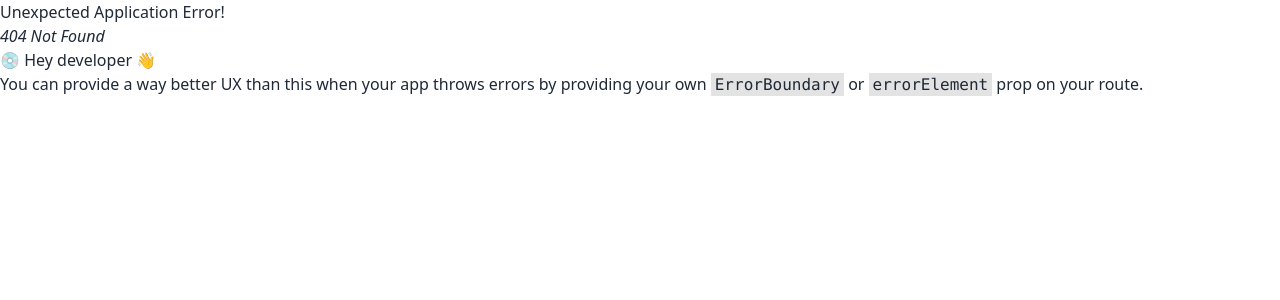
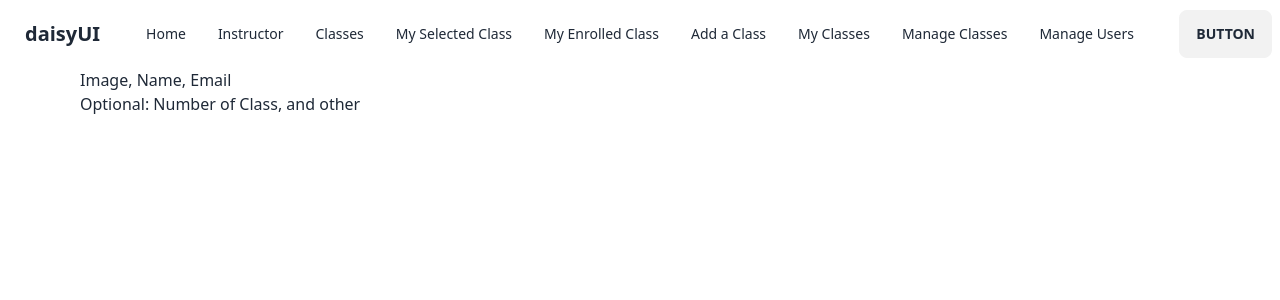
Before and after one commit to MozammalHaq/arts-and-crafts-client, a React (Vite) app: page /instructor in a window 1280 px wide. Before the commit this address had no page. Shown: the top 300 px of the page. Built offline with nearby package versions, Linux system fonts and the light colour scheme.

Commit message:
total page basic structure ready

```diff
--- a/src/components/Shared/Navbar.jsx
+++ b/src/components/Shared/Navbar.jsx
@@ -1,6 +1,18 @@
 import React from 'react';
+import { Link } from "react-router-dom"
 
 const Navbar = () => {
+    const navItems = <>
+        <li><Link to="/">Home</Link></li>
+        <li><Link to="/instructor">Instructor</Link></li>
+        <li><Link to="/classes">Classes</Link></li>
+        <li><Link to="/selectedClass">My Selected Class</Link></li>
+        <li><Link to="/enrolledClass">My Enrolled Class</Link></li>
+        <li><Link to="/addClass">Add a Class</Link></li>
+        <li><Link to="/myClass">My Classes</Link></li>
+        <li><Link to="/manageClass">Manage Classes</Link></li>
+        <li><Link to="/manageUsers">Manage Users</Link></li>
+    </>
     return (
         <div className="navbar bg-base-100">
             <div className="navbar-start">
@@ -9,32 +21,14 @@ const Navbar = () => {
                         <svg xmlns="http://www.w3.org/2000/svg" className="h-5 w-5" fill="none" viewBox="0 0 24 24" stroke="currentColor"><path strokeLinecap="round" strokeLinejoin="round" strokeWidth="2" d="M4 6h16M4 12h8m-8 6h16" /></svg>
                     </label>
                     <ul tabIndex={0} className="menu menu-sm dropdown-content mt-3 p-2 shadow bg-base-100 rounded-box w-52">
-                        <li><a>Item 1</a></li>
-                        <li>
-                            <a>Parent</a>
-                            <ul className="p-2">
-                                <li><a>Submenu 1</a></li>
-                                <li><a>Submenu 2</a></li>
-                            </ul>
-                        </li>
-                        <li><a>Item 3</a></li>
+                        {navItems}
                     </ul>
                 </div>
                 <a className="btn btn-ghost normal-case text-xl">daisyUI</a>
             </div>
             <div className="navbar-center hidden lg:flex">
                 <ul className="menu menu-horizontal px-1">
-                    <li><a>Item 1</a></li>
-                    <li tabIndex={0}>
-                        <details>
-                            <summary>Parent</summary>
-                            <ul className="p-2">
-                                <li><a>Submenu 1</a></li>
-                                <li><a>Submenu 2</a></li>
-                            </ul>
-                        </details>
-                    </li>
-                    <li><a>Item 3</a></li>
+                    {navItems}
                 </ul>
             </div>
             <div className="navbar-end">
--- /dev/null
+++ b/src/pages/Admin/ManageClass.jsx
@@ -0,0 +1,11 @@
+import Container from '../../components/Shared/Container';
+
+const ManageClass = () => {
+    return (
+        <Container>
+            <h2>Admin manage Classes</h2>
+        </Container>
+    );
+};
+
+export default ManageClass;
--- /dev/null
+++ b/src/pages/Admin/ManageUsers.jsx
@@ -0,0 +1,12 @@
+import React from 'react';
+import Container from '../../components/Shared/Container';
+
+const ManageUsers = () => {
+    return (
+        <Container>
+            <h2>Mange Users</h2>
+        </Container>
+    );
+};
+
+export default ManageUsers;
--- /dev/null
+++ b/src/pages/Classes/Classes.jsx
@@ -0,0 +1,12 @@
+import React from 'react';
+import Container from '../../components/Shared/Container';
+
+const Classes = () => {
+    return (
+        <Container>
+            <h2>Classes</h2>
+        </Container>
+    );
+};
+
+export default Classes;
--- /dev/null
+++ b/src/pages/Instructor/AddClass.jsx
@@ -0,0 +1,11 @@
+import Container from '../../components/Shared/Container';
+
+const AddClass = () => {
+    return (
+        <Container>
+            <h2>Add Class</h2>
+        </Container>
+    );
+};
+
+export default AddClass;
--- /dev/null
+++ b/src/pages/Instructor/Instructor.jsx
@@ -0,0 +1,13 @@
+import React from 'react';
+import Container from '../../components/Shared/Container';
+
+const Instructor = () => {
+    return (
+        <Container>
+            <h2>Image, Name, Email</h2>
+            <h3>Optional: Number of Class, and other</h3>
+        </Container>
+    );
+};
+
+export default Instructor;
--- /dev/null
+++ b/src/pages/Instructor/MyClasses.jsx
@@ -0,0 +1,12 @@
+import React from 'react';
+import Container from '../../components/Shared/Container';
+
+const MyClasses = () => {
+    return (
+        <Container>
+            <h2>Instructor Classes</h2>
+        </Container>
+    );
+};
+
+export default MyClasses;
--- /dev/null
+++ b/src/pages/Student/EnrolledClass.jsx
@@ -0,0 +1,12 @@
+import React from 'react';
+import Container from '../../components/Shared/Container';
+
+const EnrolledClass = () => {
+    return (
+        <Container>
+            <h2>Enrolled Classes</h2>
+        </Container>
+    );
+};
+
+export default EnrolledClass;
--- /dev/null
+++ b/src/pages/Student/Payment.jsx
@@ -0,0 +1,12 @@
+import React from 'react';
+import Container from '../../components/Shared/Container';
+
+const Payment = () => {
+    return (
+        <Container>
+            <h2>Payment</h2>
+        </Container>
+    );
+};
+
+export default Payment;
--- /dev/null
+++ b/src/pages/Student/SelectedClass.jsx
@@ -0,0 +1,12 @@
+import React from 'react';
+import Container from '../../components/Shared/Container';
+
+const SelectedClass = () => {
+    return (
+        <Container>
+            <h2>Student Selected Class</h2>
+        </Container>
+    );
+};
+
+export default SelectedClass;
```
Also changed, not shown: src/routes/Routes.jsx (+46 -1 lines).
